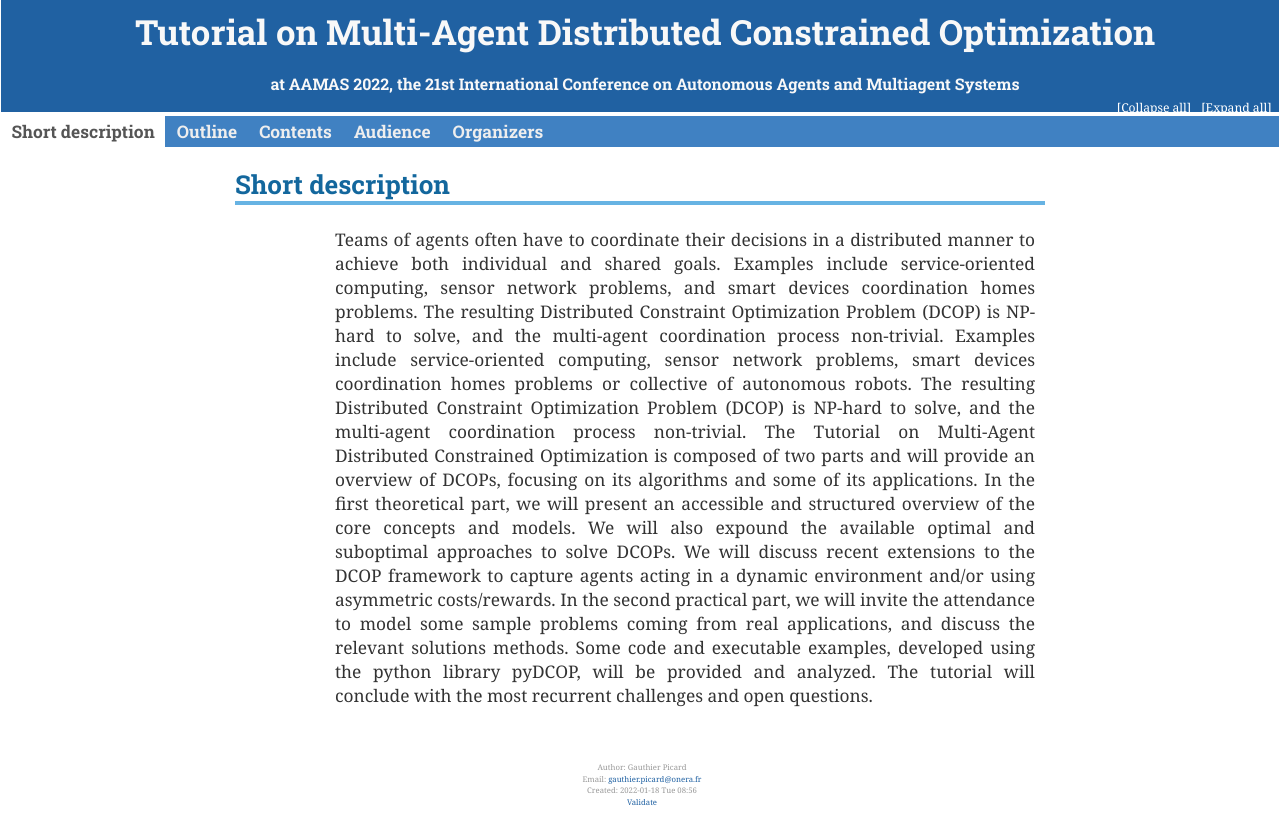
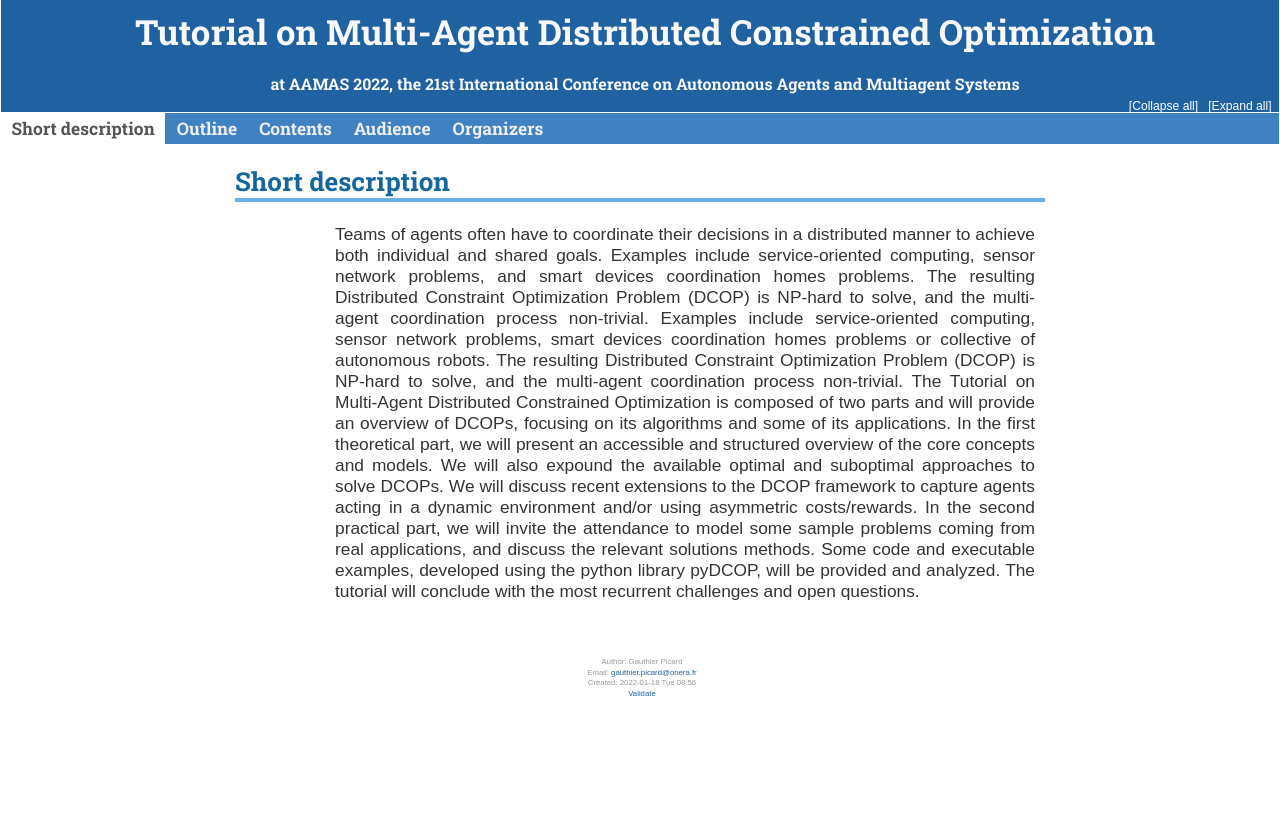
Before and after one commit to GauthierPicard/dcop-tutorial, a PHP site: page / in a window 1280 px wide. After the commit the page ends 696 px from the top, so only its background shows below. Run offline with PHP 8.4, Linux system fonts and the light colour scheme; some libraries are stand-ins or nearby versions.

Commit message:
new fonts

```diff
--- a/styles/bigblow/css/bigblow.css
+++ b/styles/bigblow/css/bigblow.css
@@ -29,7 +29,7 @@ html, body {
     border: 0;
     margin: 0;
     padding: 0;
-    font-family: Georgia, Arial,"Lato","proxima-nova","Helvetica Neue",Arial,sans-serif;
+    font-family: Arial,"Lato","proxima-nova","Helvetica Neue",Arial,sans-serif;
 }
 
 @media print {
@@ -129,7 +129,7 @@ html, body {
 body {
     color: #333333;
     /*font: 13px/1.385 arial,helvetica,clean,sans-serif;*/
-    font-family: Georgia, Arial,"Lato","proxima-nova","Helvetica Neue",Arial,sans-serif;
+    font-family: Arial,"Lato","proxima-nova","Helvetica Neue",Arial,sans-serif;
     font-size: 90%;
     margin: 0 .1em;
     padding: 0;
```
